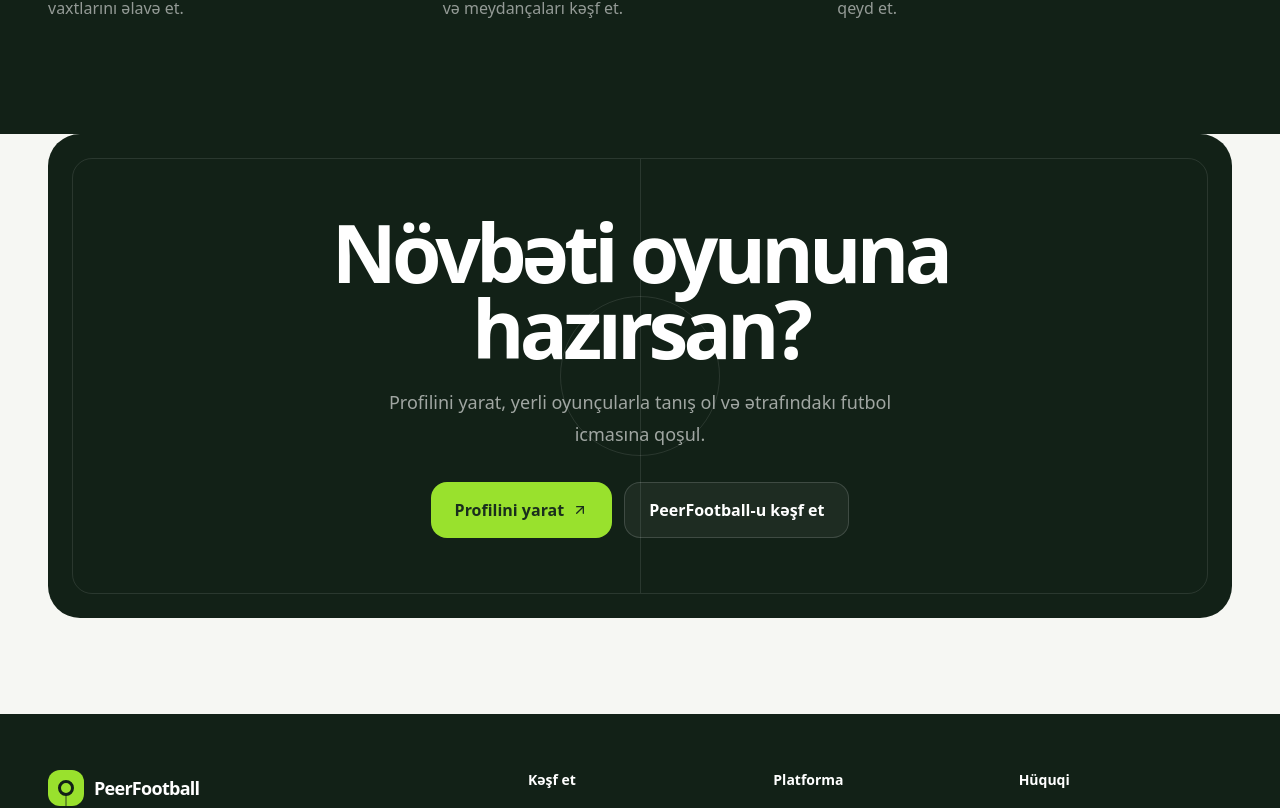
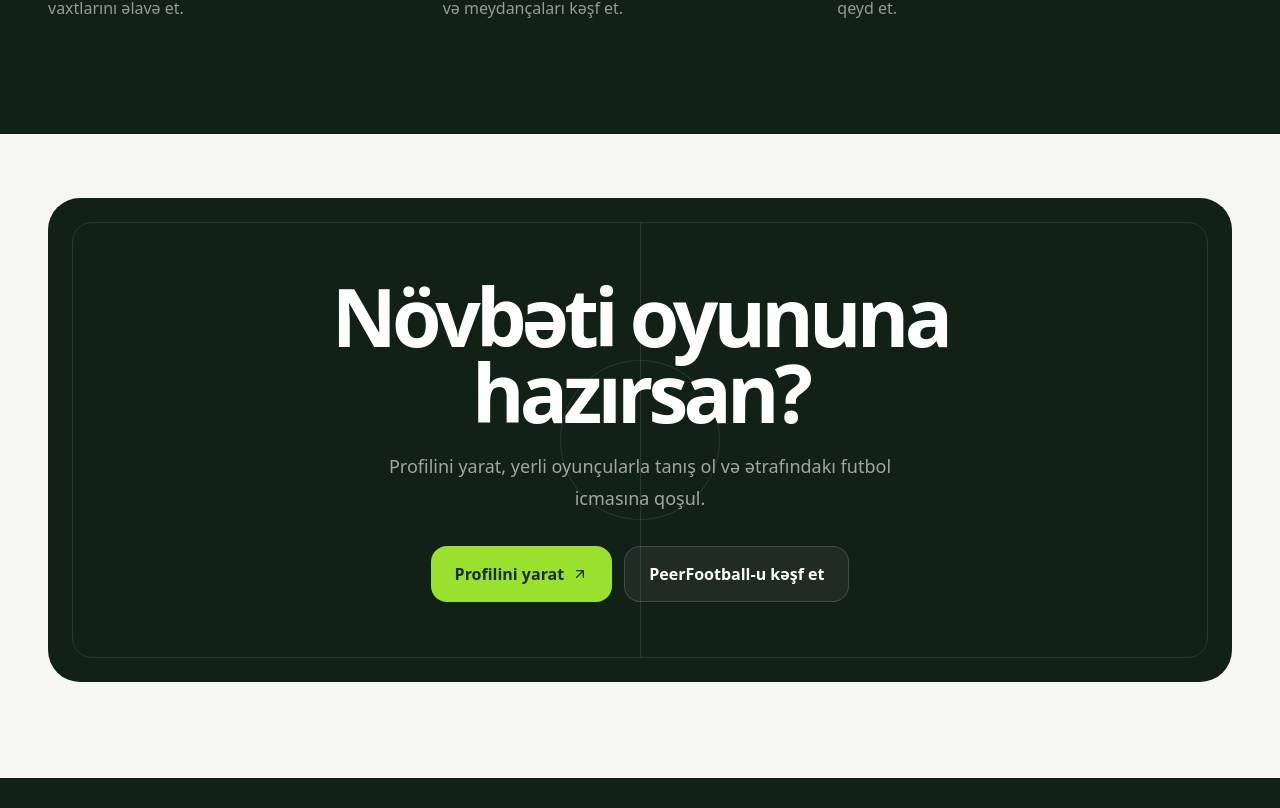
Before and after one commit to elnurbx-work/PeerFootball, a Next.js app: page / in a window 1280 px wide. Shown: the part 3512-4320 px from the top of the page. Built offline with nearby package versions, Linux system fonts and the light colour scheme; no server answers; the database is empty.

Commit message:
lil code quality fix 6

```diff
--- a/src/components/landing/final-cta-section.tsx
+++ b/src/components/landing/final-cta-section.tsx
@@ -4,7 +4,7 @@
 
 export function FinalCtaSection({ copy }: { copy: LandingCopy }) {
   return (
-    <section className="bg-background px-4 pb-16 sm:px-5 md:px-8 md:pb-24 lg:px-12">
+    <section className="bg-background px-4 py-16 sm:px-5 md:px-8 md:pb-24 lg:px-12">
       <div className="relative mx-auto max-w-7xl overflow-hidden rounded-[1.5rem] bg-brand px-5 py-14 text-center text-white sm:rounded-[2rem] sm:px-10 sm:py-16 md:py-20">
         <div className="absolute inset-6 rounded-[1.25rem] border border-white/10" aria-hidden="true"><span className="absolute left-1/2 top-0 h-full border-l border-white/10" /><span className="absolute left-1/2 top-1/2 h-40 w-40 -translate-x-1/2 -translate-y-1/2 rounded-full border border-white/10" /></div>
         <div className="relative mx-auto max-w-3xl">
--- a/src/components/public/public-value-sections.tsx
+++ b/src/components/public/public-value-sections.tsx
@@ -9,7 +9,6 @@
 
 export function PublicValueSections({ stats }: { stats: PublicPlatformStats }) {
   const realStats = [
-    ["Açıq oyunçu profili", stats.players],
     ["Açıq komanda", stats.clubs],
     ["Tamamlanmış klub oyunu", stats.completedMatches]
   ].filter(([, value]) => Number(value) > 0);
```
Also changed, not shown: public/.well-known/strix-verify.txt (added).
